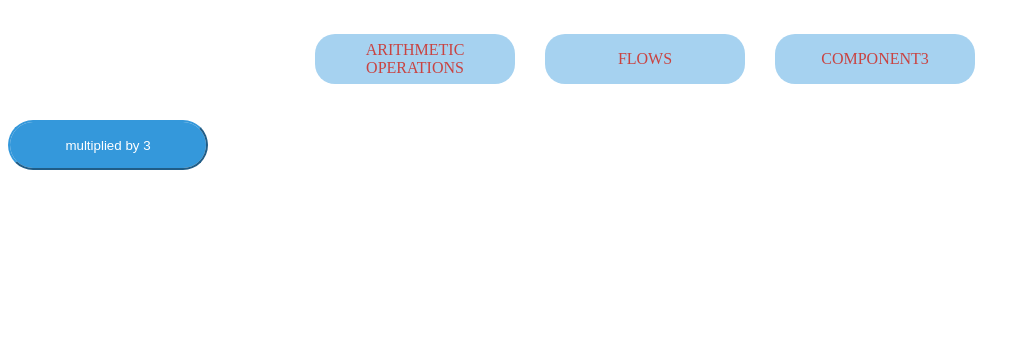
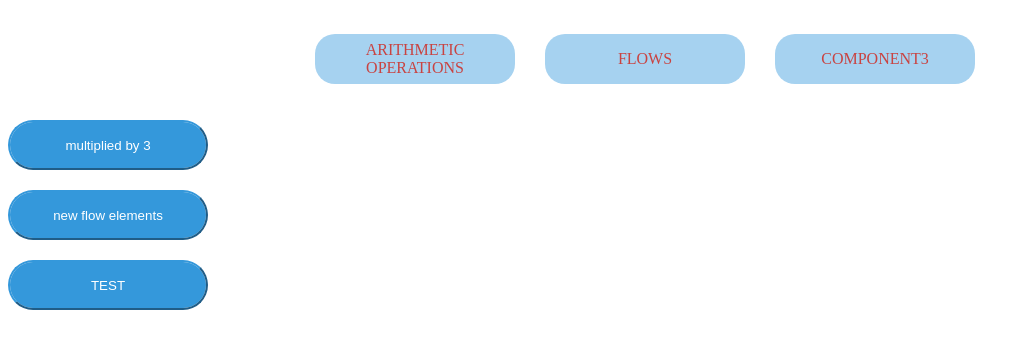
Before and after one commit to PaulRomanov/buttonsFLS, an Angular app: page /flowsComponent in a window 1280 px wide. Shown: the top 348 px of the page, without its empty margins (0-1030 px from the left). Built offline with nearby package versions, Linux system fonts and the light colour scheme.

Commit message:
add second component 2 task

```diff
--- a/src/app/components/flows/flows.component.html
+++ b/src/app/components/flows/flows.component.html
@@ -1,15 +1,28 @@
 <div class="wrapper-content">
-
   <div class="wrapper-btn">
-
     <div class="wrapper-btn-item">
-      <button class="component1-btn" (click)="delayOf200 ()">
+      <button class="component1-btn" (click)="delayOf200()">
         multiplied by 3
       </button>
       <div class="wrapper-value">
-        <div class="mulBy3" *ngFor="let el of valueFlowsDelayOf200">{{ el }}</div>
+        <div class="mulBy3" *ngFor="let el of valueFlowsDelayOf200">
+          {{ el }}
+        </div>
       </div>
     </div>
 
+    <div class="wrapper-btn-item">
+      <button class="component1-btn" (click)="newFlowElements ()">new flow elements</button>
+
+      <div class="wrapper-value">
+        <div class="mulBy3" *ngFor="let el of valueNewFlowElements">
+          {{ el }}
+        </div>
+        <!-- <div class="mulBy3" *ngFor="let el of valueTest">{{ el }}</div> -->
+      </div>
+    </div>
+    <button class="component1-btn" (click)="test()">TEST</button>
+    <div class="mulBy3" *ngFor="let el of valueTest">{{ el }}</div>
+
   </div>
 </div>
--- a/src/app/components/flows/flows.component.ts
+++ b/src/app/components/flows/flows.component.ts
@@ -1,5 +1,5 @@
 import { Component } from '@angular/core';
-import { concatMap, delay, interval, map, of, repeat, Subscription, switchMap, take } from 'rxjs';
+import { concat, concatMap, delay, interval, map, of, repeat, Subscription, switchMap, take, toArray } from 'rxjs';
 
 @Component({
   selector: 'fw-flows',
@@ -8,9 +8,14 @@ import { concatMap, delay, interval, map, of, repeat, Subscription, switchMap, t
 })
 export class FlowsComponent {
   public numbers = interval(1000).pipe(take(20));
+  public numbers2 = interval(100).pipe(take(20));
 
   public valueFlows$!: Subscription;
   public valueFlowsDelayOf200: Array<number> = [];
+  public valueNewFlowElements: Array<number> = [];
+  public valueTest: Array<number> = [];
+
+  public newValueFlows$!: Subscription;
 
   constructor() { }
 
@@ -25,6 +30,46 @@ export class FlowsComponent {
   }
 
 
+
+  public newFlowElements() {
+
+    this.newValueFlows$ = this.numbers2
+      .subscribe((element: number) => {
+        this.valueNewFlowElements = [...this.valueNewFlowElements, element]
+
+        // concat(this.valueFlowsDelayOf200, this.valueNewFlowElements)
+        // this.valueFlowsDelayOf200.concat(this.valueNewFlowElements)
+
+        // this.valueTest = ([] as any[]).concat(this.newValueFlows$, this.valueFlows$)
+      });
+
+
+  }
+
+  public test() {
+    // this.delayOf200()
+    // this.newFlowElements()
+
+    // this.valueTest = this.valueTest.concat(this.valueNewFlowElements , this.valueFlowsDelayOf200)
+    this.valueTest = ([] as any[]).concat(this.valueNewFlowElements , this.valueNewFlowElements)
+
+
+    // concat(this.newValueFlows$, this.valueFlows$).subscribe(value => {
+    //   console.log(value);
+    // });
+
+    // concat(this.newValueFlows$, this.newValueFlows$)
+    // .pipe(toArray())
+    // .subscribe(value => {
+    //   console.log('is array = ', Array.isArray(value));
+    //   console.log(`value = `, value);
+    // });
+
+
+  }
+
+
+
   ngOnDestroy() {
     this.valueFlows$.unsubscribe();
   }
```
Lines whose indentation alone changed are shown as unchanged.
